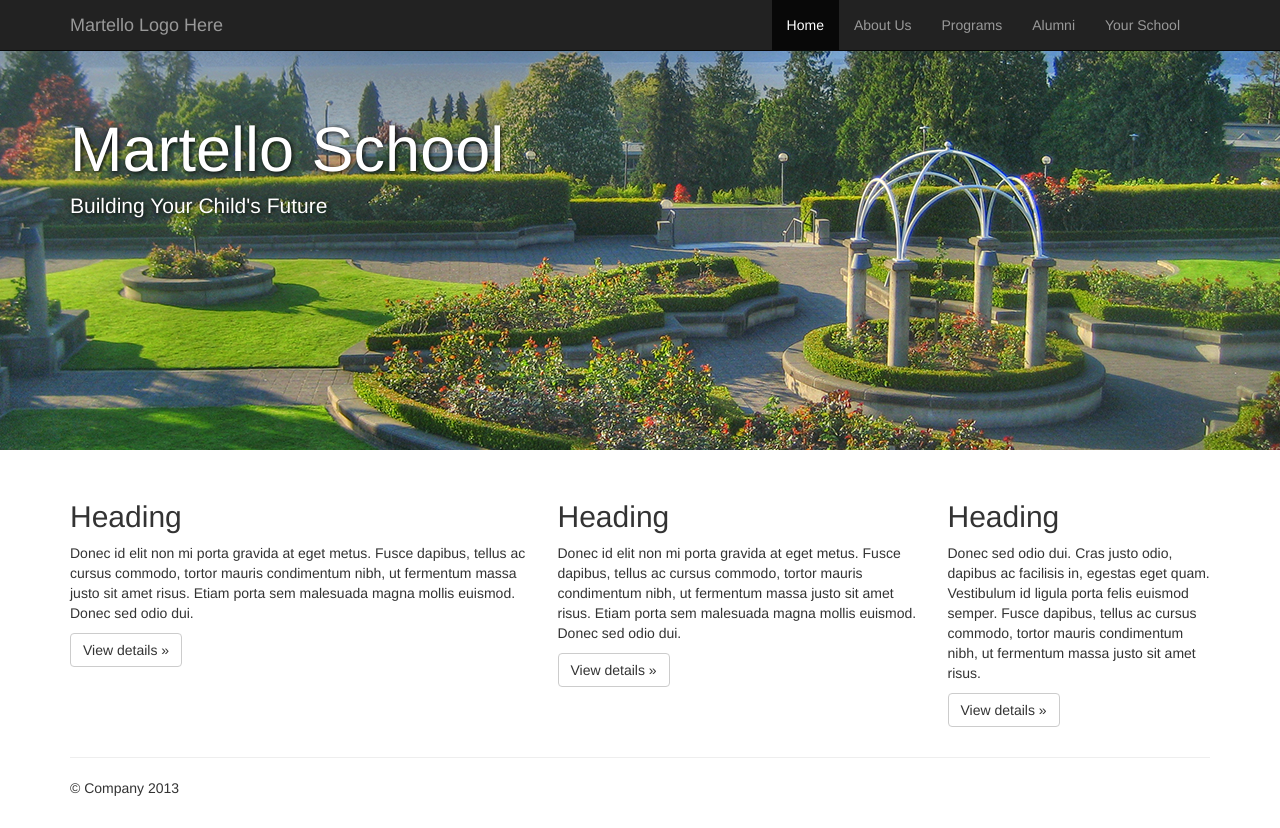
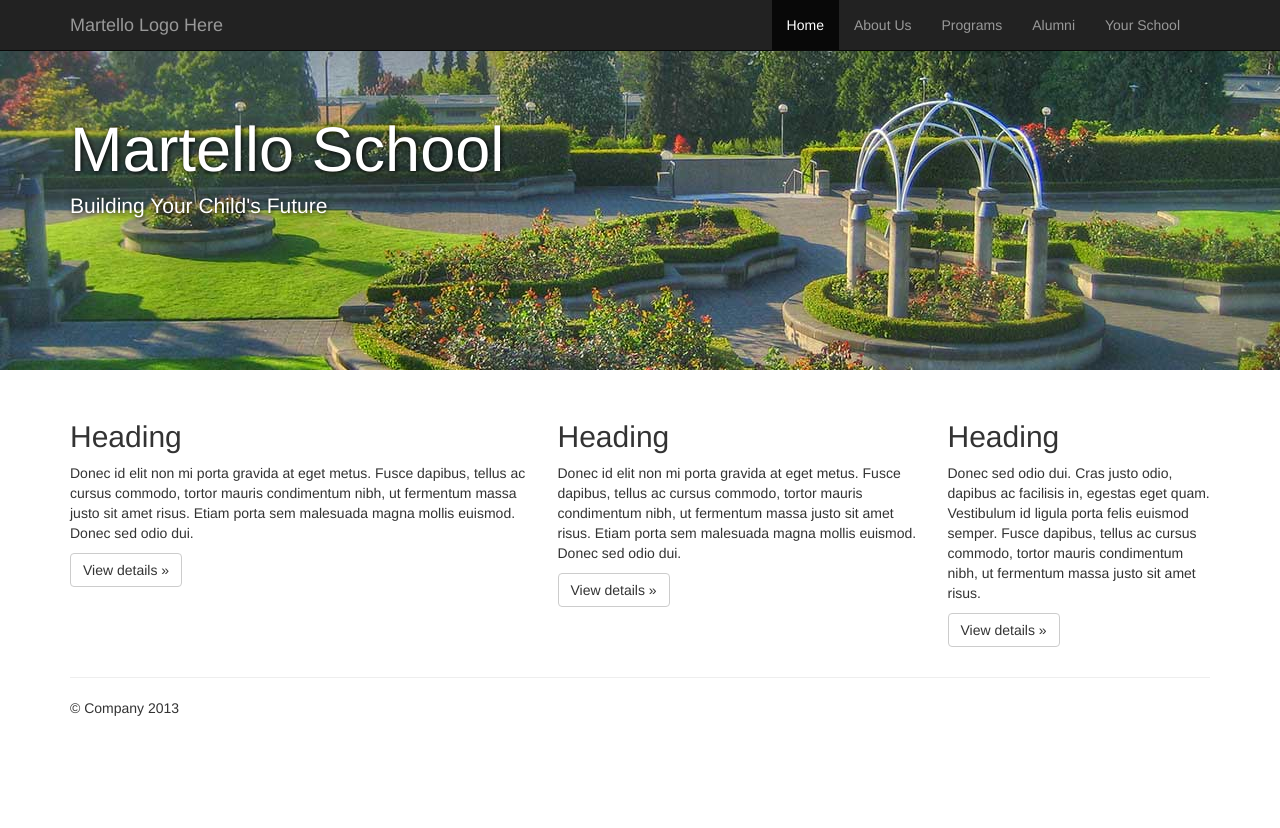
Before and after one commit to yashap/martello, a plain HTML site: page index.html in a window 1280 px wide. After the commit the page ends 800 px from the top, so only its background shows below. Drawn offline with Linux system fonts and the light colour scheme.

Commit message:
Smaller image, jpg over png

```diff
--- a/css/styles.css
+++ b/css/styles.css
@@ -9,8 +9,8 @@ ul.navbar-nav {
 }
 
 .banner {
-  background: url(../images/banner.png) no-repeat;
-  height: 400px;
+  background: url(../images/banner.jpg) no-repeat;
+  height: 320px;
   overflow: hidden;
 }
 
```
Also changed, not shown: images/banner.jpg (added), images/banner.png (deleted).
